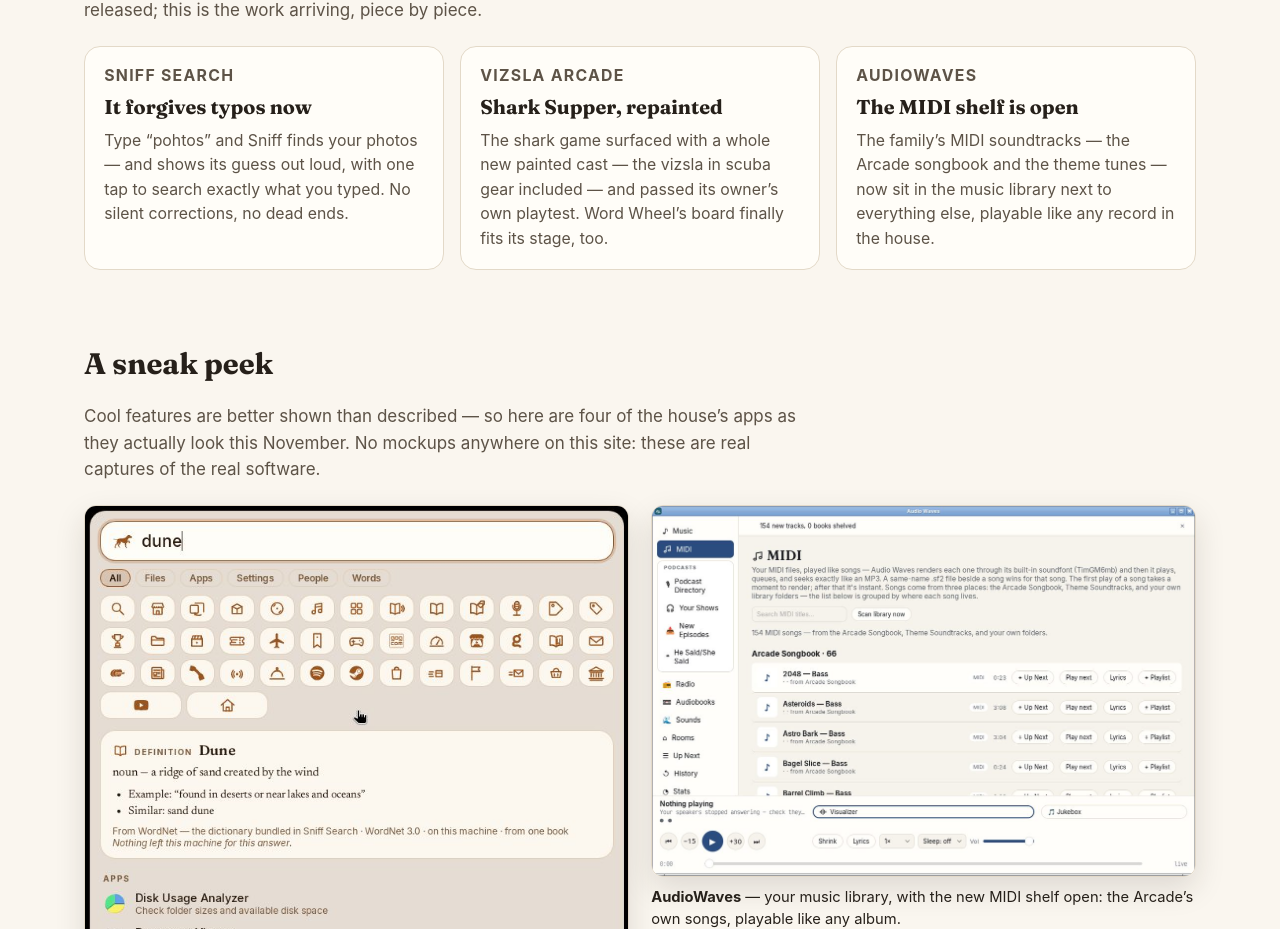
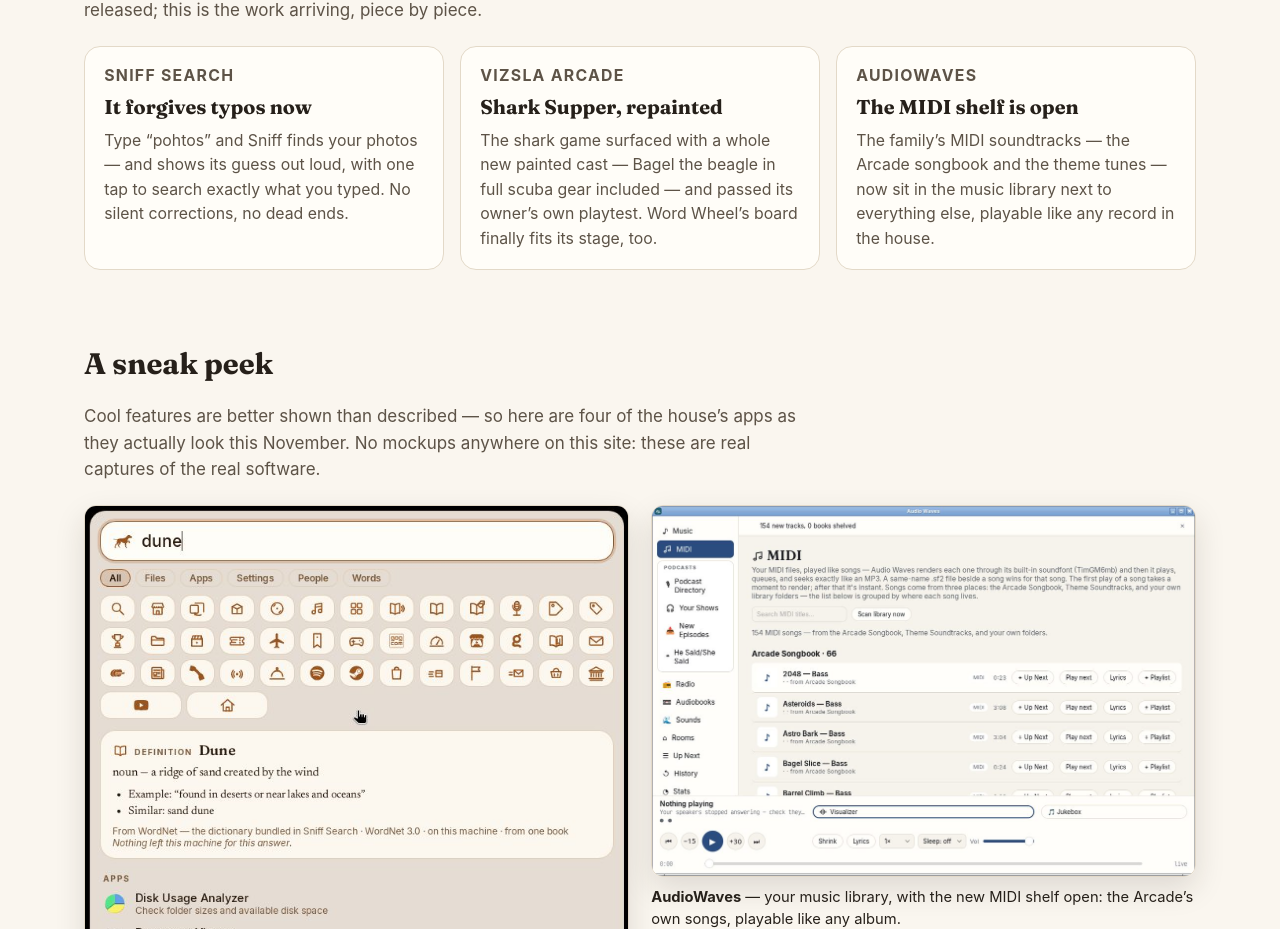
Before and after one commit to garrisonr/vizsla-website, a plain HTML site: page index.html in a window 1280 px wide. Shown: the part 1577-2506 px from the top of the page. Drawn offline with Linux system fonts and the light colour scheme.

Commit message:
Meet Our Dogs deploys + Shark Supper copy correction (Bagel the beagle)

```diff
--- a/index.html
+++ b/index.html
@@ -114,8 +114,8 @@
       <div class="card">
         <p class="newsdate">Vizsla Arcade</p>
         <h3>Shark Supper, repainted</h3>
-        <p>The shark game surfaced with a whole new painted cast &mdash; the vizsla
-        in scuba gear included &mdash; and passed its owner&rsquo;s own playtest.
+        <p>The shark game surfaced with a whole new painted cast &mdash; Bagel the beagle
+        in full scuba gear included &mdash; and passed its owner&rsquo;s own playtest.
         Word Wheel&rsquo;s board finally fits its stage, too.</p>
       </div>
       <div class="card">
@@ -143,7 +143,7 @@
         <figcaption><strong>AudioWaves</strong> &mdash; your music library, with the new MIDI shelf open: the Arcade&rsquo;s own songs, playable like any album.</figcaption>
       </figure>
       <figure>
-        <img src="assets/peek-shark.jpg" alt="Shark Supper in play: a painted underwater scene, the vizsla in scuba gear among the sharks" width="1100" height="642" loading="lazy">
+        <img src="assets/peek-shark.jpg" alt="Shark Supper in play: a painted underwater scene, Bagel the beagle in scuba gear among the sharks" width="1100" height="642" loading="lazy">
         <figcaption><strong>Vizsla Arcade</strong> &mdash; Shark Supper, one of the games built into the house, wearing its new painted cast.</figcaption>
       </figure>
       <figure>
```
